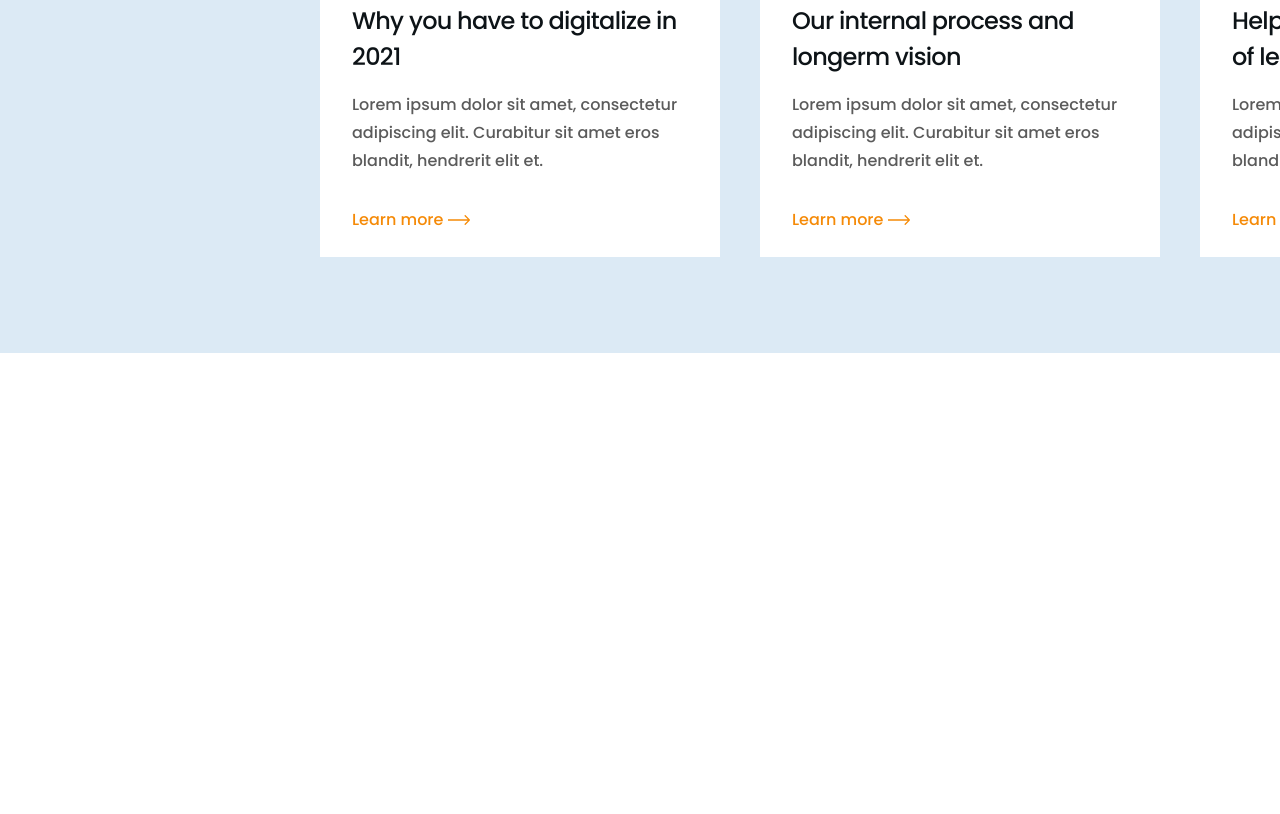
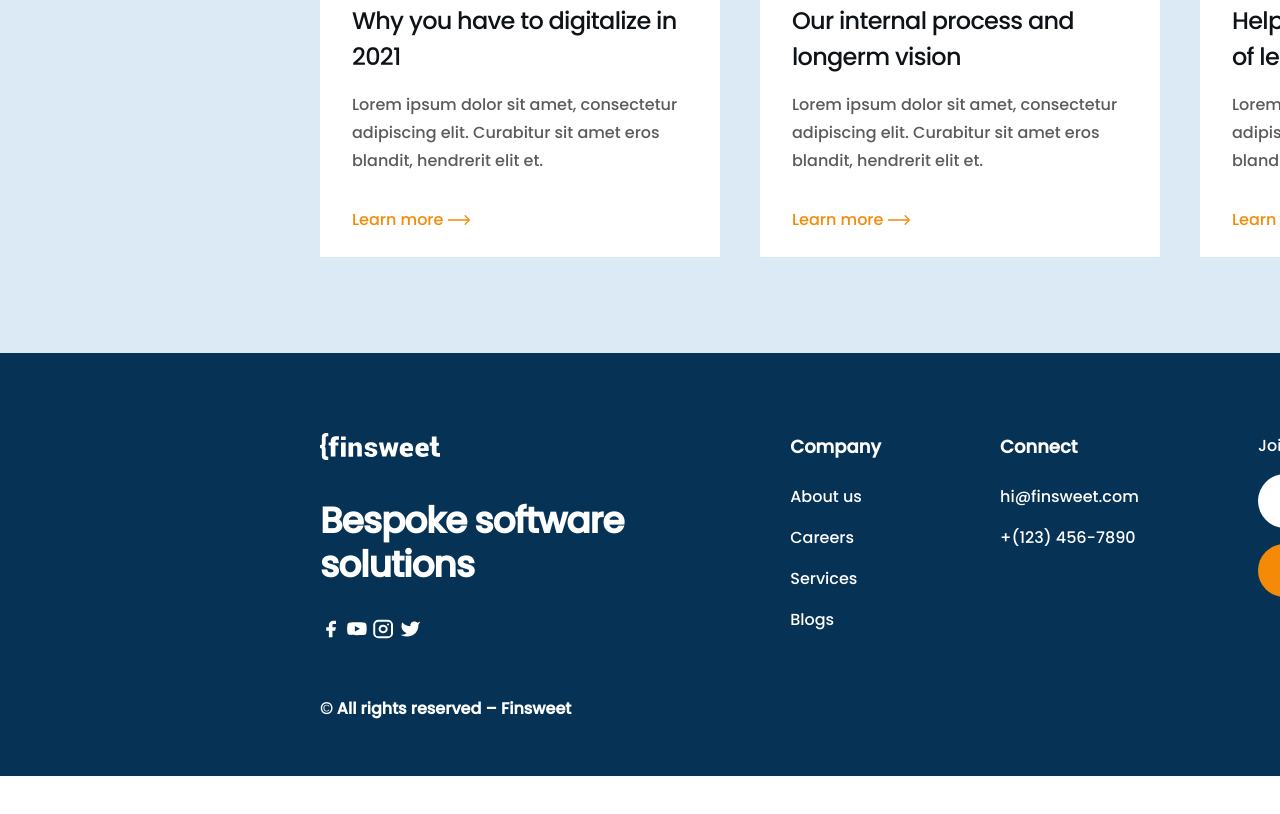
Before and after one commit to hoangphuc4869/Finsweet, a plain HTML site: page index.html in a window 1280 px wide. Shown: the part 5653-6467 px from the top of the page. Drawn offline with Linux system fonts and the light colour scheme.

Commit message:
footer_update

```diff
--- a/index.html
+++ b/index.html
@@ -286,5 +286,40 @@
         </div>
       </div>
     </div>
+    <footer>
+      <div class="footer_top">
+        <div class="footer_left">
+          <img src="img\Logo (4).svg" alt="" />
+          <h2>Bespoke software solutions</h2>
+          <span><img src="img\social-icon\facebook.svg" alt="" /></span>
+          <span><img src="img\social-icon\youtube.svg" alt="" /></span>
+          <span><img src="img\social-icon\instagram.svg" alt="" /></span>
+          <span><img src="img\social-icon\twitter.png" alt="" /></span>
+        </div>
+        <div class="company">
+          <h4 class="com">Company</h4>
+          <h4><a href="#">About us</a></h4>
+          <h4><a href="#">Careers</a></h4>
+          <h4><a href="#">Services</a></h4>
+          <h4><a href="#">Blogs</a></h4>
+        </div>
+        <div class="Connect">
+          <h4 class="join">Connect</h4>
+          <h4>hi@finsweet.com</h4>
+          <h4>+(123) 456-7890</h4>
+        </div>
+        <div class="subscribe">
+          <h4>Join Newsletter</h4>
+          <button class="type_email" type="button">Type email here</button
+          ><br />
+          <button class="subscribe_button" type="button">Subscribe</button>
+        </div>
+      </div>
+      <div class="footer_bot">
+        <h4 id="allright">© All rights reserved – Finsweet</h4>
+        <h4 id="privacy">Privacy Policy</h4>
+        <h4>Terms & Conditions</h4>
+      </div>
+    </footer>
   </body>
 </html>
--- a/style.css
+++ b/style.css
@@ -7,6 +7,9 @@
 body {
   width: 1920px;
   height: 6613px;
+}
+a {
+  text-decoration: none;
 }
 .navbar_ {
   display: flex;
@@ -627,5 +630,108 @@ button {
   color: #f58a07;
 }
 
-.blog img {
+footer {
+  background-color: #063255;
+  color: #fff;
 }
+.footer_top {
+  display: flex;
+  justify-content: space-between;
+  padding-top: 80px;
+  margin-left: 320px;
+}
+
+.company a {
+  color: #fff;
+}
+
+.form #submit_button {
+  color: red;
+  padding: 10px;
+}
+
+.footer_left h2 {
+  margin-top: 32px;
+  margin-bottom: 32px;
+  color: #fff;
+  font-family: Poppins;
+  font-size: 36px;
+  width: 351px;
+  font-style: normal;
+  font-weight: 600;
+  line-height: 44px; /* 122.222% */
+  letter-spacing: -1.08px;
+}
+.company .com,
+.Connect .join {
+  margin-bottom: 24px;
+  color: #fff;
+  font-family: Poppins;
+  font-size: 18px;
+  font-style: normal;
+  font-weight: 600;
+  line-height: normal;
+}
+
+.company h4,
+.Connect h4,
+.subscribe h4 {
+  margin-bottom: 16px;
+  color: #fff;
+  font-family: Poppins;
+  font-size: 16px;
+  font-style: normal;
+  font-weight: 500;
+  line-height: normal;
+}
+
+.subscribe .type_email {
+  background-color: #fff;
+  width: 342px;
+  height: 54px;
+  flex-shrink: 0;
+  margin-right: 320px;
+  color: #9c9c9c;
+  font-family: Inter;
+  font-size: 16px;
+  font-style: normal;
+  font-weight: 500;
+  line-height: normal;
+  text-align: left;
+}
+
+.subscribe .subscribe_button {
+  background-color: #f58a07;
+  color: #fff;
+  margin-top: 16px;
+}
+
+.footer_bot {
+  display: flex;
+  margin-left: 320px;
+  justify-content: flex-end;
+  width: 1280px;
+  height: 24px;
+  flex-shrink: 0;
+  padding-bottom: 80px;
+  margin-top: 48px;
+}
+
+.footer_bot #allright {
+  margin-right: auto;
+}
+/* .footer_bot h4 {
+  color: #fff;
+  font-family: Poppins;
+  font-size: 16px;
+  font-style: normal;
+  font-weight: 500;
+  line-height: normal;
+  margin-top: 80px;
+  margin-bottom: 80px;
+  margin-right: 320px;
+} */
+
+#privacy {
+  margin-right: 32px;
+}
```
Also changed, not shown: img/Logo (4).svg (added), img/social-icon/facebook.svg (added), img/social-icon/instagram.svg (added), img/social-icon/twitter.png (added), img/social-icon/youtube.svg (added), 4 other files.
